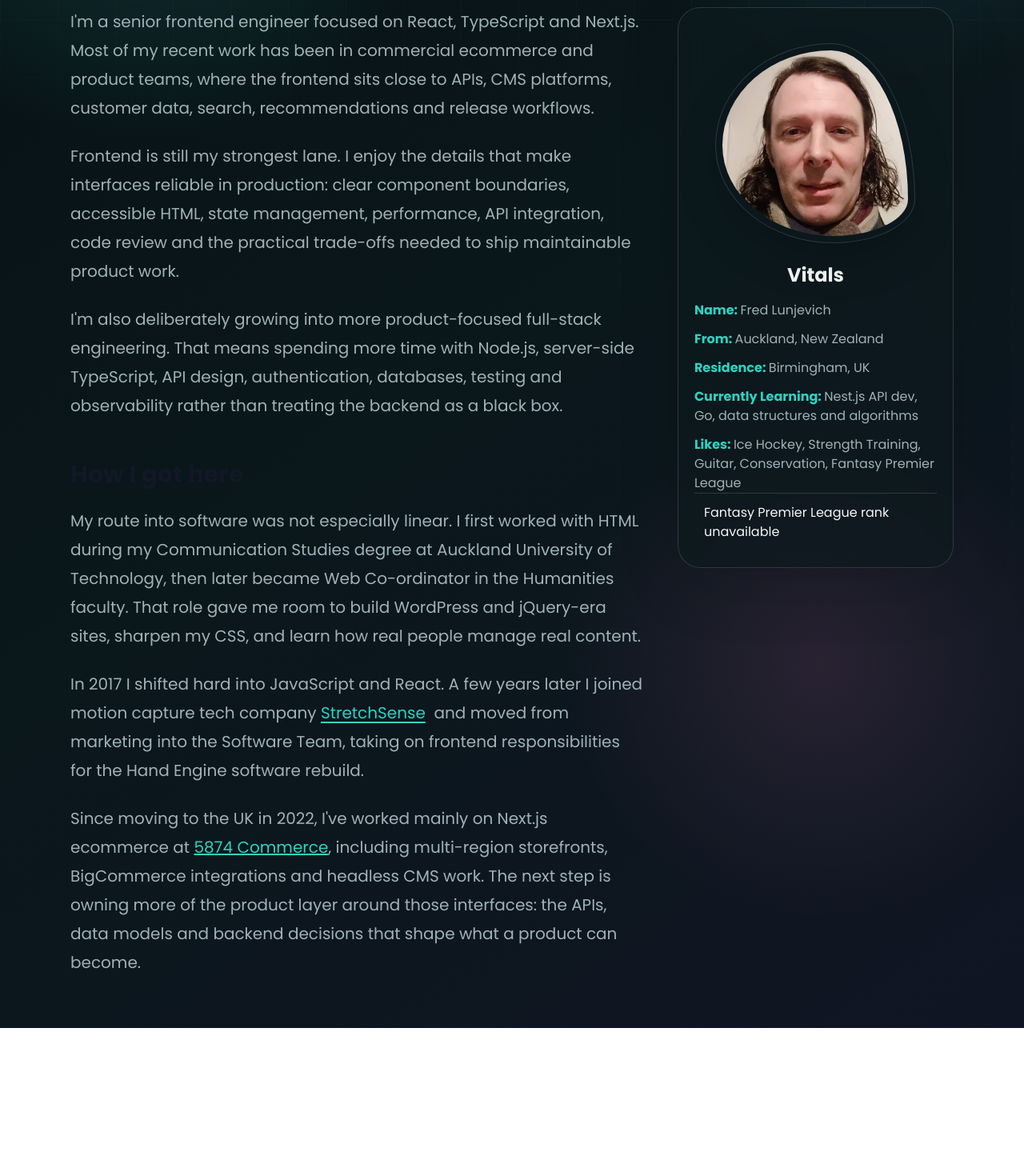
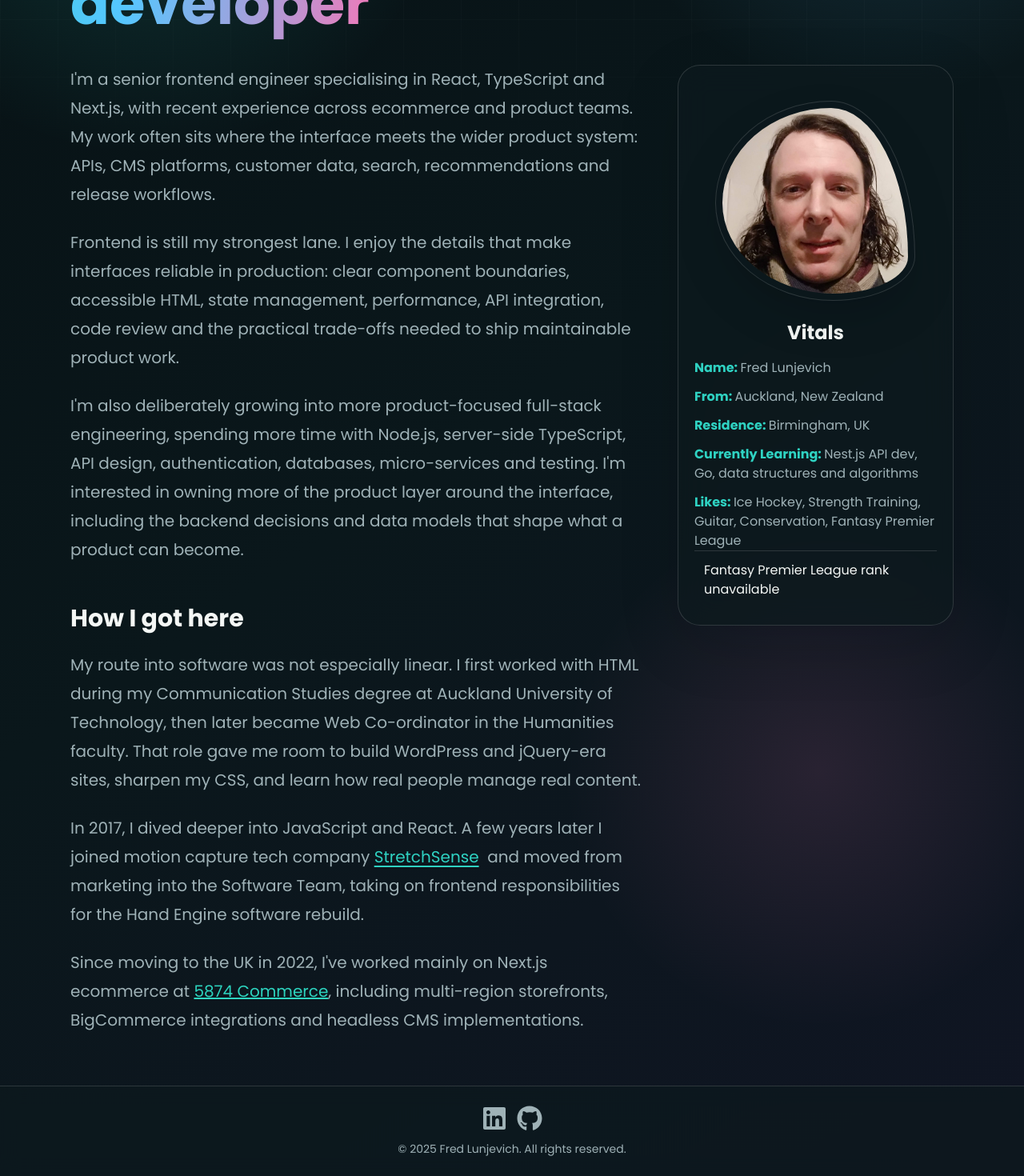
Before and after one commit to Floony7/next-blog-portfolio-2024, a Next.js app: page /about in a window 1280 px wide. Shown: the part 336-1806 px from the top of the page at 80% size. Before the commit the page ends 1621 px from the top, so only its background shows below. Built offline with nearby package versions, Linux system fonts and the light colour scheme; no server answers.

Commit message:
Updated pages, add footer

```diff
--- a/src/app/about/page.tsx
+++ b/src/app/about/page.tsx
@@ -6,18 +6,20 @@ export default function About() {
   return (
     <section className="site-width mb-16 mt-14">
       <p className="text-sm uppercase tracking-[0.22em] text-[var(--clr-muted)]">
-        About Fred
+        A bit about Fred
       </p>
       <h1 className="mt-3 text-5xl font-semibold sm:text-7xl">
-        Frontend depth, fuller product ownership.
+        From disillusioned digital marketer to{" "}
+        <span className="gradient-text">thriving developer</span>
       </h1>
       <article className="mt-10 grid gap-10 lg:grid-cols-[minmax(0,1fr)_minmax(280px,0.48fr)] lg:items-start">
         <div className="prose prose-xl max-w-none text-[var(--clr-muted)]">
           <p>
-            I&apos;m a senior frontend engineer focused on React, TypeScript and
-            Next.js. Most of my recent work has been in commercial ecommerce and
-            product teams, where the frontend sits close to APIs, CMS platforms,
-            customer data, search, recommendations and release workflows.
+            I&apos;m a senior frontend engineer specialising in React,
+            TypeScript and Next.js, with recent experience across ecommerce and
+            product teams. My work often sits where the interface meets the
+            wider product system: APIs, CMS platforms, customer data, search,
+            recommendations and release workflows.
           </p>
           <p>
             Frontend is still my strongest lane. I enjoy the details that make
@@ -28,10 +30,11 @@ export default function About() {
           </p>
           <p>
             I&apos;m also deliberately growing into more product-focused
-            full-stack engineering. That means spending more time with Node.js,
-            server-side TypeScript, API design, authentication, databases,
-            testing and observability rather than treating the backend as a
-            black box.
+            full-stack engineering, spending more time with Node.js, server-side
+            TypeScript, API design, authentication, databases, micro-services
+            and testing. I&apos;m interested in owning more of the product layer
+            around the interface, including the backend decisions and data
+            models that shape what a product can become.
           </p>
           <h3>How I got here</h3>
           <p>
@@ -43,7 +46,7 @@ export default function About() {
             real content.
           </p>
           <p>
-            In 2017 I shifted hard into JavaScript and React. A few years later
+            In 2017, I dived deeper into JavaScript and React. A few years later
             I joined motion capture tech company&nbsp;
             <a
               href="https://stretchsense.com/"
@@ -62,9 +65,7 @@ export default function About() {
               5874 Commerce
             </a>
             , including multi-region storefronts, BigCommerce integrations and
-            headless CMS work. The next step is owning more of the product layer
-            around those interfaces: the APIs, data models and backend decisions
-            that shape what a product can become.
+            headless CMS implementations.
           </p>
         </div>
         <aside className="flex flex-col items-center">
--- a/src/app/blog/page.tsx
+++ b/src/app/blog/page.tsx
@@ -11,17 +11,17 @@ export default function Blog() {
           </p>
           <h1 className="mt-3 text-5xl font-semibold sm:text-7xl">Writing</h1>
           <p className="mt-5 max-w-xl text-xl leading-relaxed text-[var(--clr-muted)]">
-            Practical notes on frontend engineering, product trade-offs, AI and
-            the bits of web development that are worth thinking about twice.
+            Practical notes, observations, insights and the odd complaint from
+            my journey as a software engineer.
           </p>
           <div className="mt-7 flex flex-wrap gap-2">
-            {tags.length > 0 ? (
-              tags.map((tag) => (
-                <span className="soft-tag" key={tag}>
-                  {tag}
-                </span>
-              ))
-            ) : null}
+            {tags.length > 0
+              ? tags.map((tag) => (
+                  <span className="soft-tag" key={tag}>
+                    {tag}
+                  </span>
+                ))
+              : null}
           </div>
         </aside>
         <div className="glass-panel rounded-[1.75rem] p-5 sm:p-7">
--- a/src/app/globals.css
+++ b/src/app/globals.css
@@ -90,7 +90,7 @@ h3,
 h4,
 h5,
 h6 {
-  color: var(--clr-text);
+  color: var(--clr-text) !important;
 }
 
 .site-width {
@@ -214,28 +214,3 @@ code {
   background: color-mix(in srgb, var(--clr-surface) 72%, transparent);
   @apply inline-flex items-center rounded-full px-3 py-1 text-sm;
 }
-
-/*
-@media (prefers-color-scheme: dark) {
-  :root {
-    --foreground-rgb: 255, 255, 255;
-    --background-start-rgb: 0, 0, 0;
-    --background-end-rgb: 0, 0, 0;
-  }
-}
-
-body {
-  color: rgb(var(--foreground-rgb));
-  background: linear-gradient(
-      to bottom,
-      transparent,
-      rgb(var(--background-end-rgb))
-    )
-    rgb(var(--background-start-rgb));
-}
-
-@layer utilities {
-  .text-balance {
-    text-wrap: balance;
-  }
-} */
--- a/src/app/layout.tsx
+++ b/src/app/layout.tsx
@@ -1,6 +1,7 @@
 import type { Metadata } from "next";
 import "./globals.css";
 import Navbar from "@/components/navbar";
+import Footer from "@/components/footer";
 import { poppins } from "@/lib/utils";
 
 export const metadata: Metadata = {
@@ -16,7 +17,9 @@ export default function RootLayout({
 }>) {
   return (
     <html lang="en" className="dark" suppressHydrationWarning>
-      <body className={`aurora-shell min-h-screen ${poppins.className}`}>
+      <body
+        className={`aurora-shell flex min-h-screen flex-col ${poppins.className}`}
+      >
         <script
           dangerouslySetInnerHTML={{
             __html: `
@@ -28,8 +31,8 @@ export default function RootLayout({
           }}
         />
         <Navbar />
-        <main>{children}</main>
-        {/* <Footer /> */}
+        <main className="flex-1">{children}</main>
+        <Footer />
       </body>
     </html>
   );
--- a/src/app/portfolio/page.tsx
+++ b/src/app/portfolio/page.tsx
@@ -12,14 +12,12 @@ export default function Portfolio() {
         <p className="mt-5 max-w-3xl text-xl leading-relaxed text-[var(--clr-muted)]">
           Selected frontend and product engineering work across React,
           TypeScript, Next.js, ecommerce, CMS integrations and interface-heavy
-          software. The strongest examples lead with production frontend depth;
-          newer work shows the direction I&apos;m taking into fuller product and
-          backend ownership.
+          software.
         </p>
         <div className="mt-10">
-        {projectsData.map((project) => (
-          <PortfolioItem key={project.id} project={project} />
-        ))}
+          {projectsData.map((project) => (
+            <PortfolioItem key={project.id} project={project} />
+          ))}
         </div>
       </section>
     </section>
--- a/src/components/footer.tsx
+++ b/src/components/footer.tsx
@@ -1,7 +1,16 @@
+import SocialLinks from "./social-links";
+
 export default function Footer() {
   return (
-    <footer className="sticky bottom-0 bg-slate-700 min-h-10">
-      <section className="w-6/12 mx-auto p-6">Footer</section>
+    <footer className="z-10 h-auto w-full shrink-0 grow-0 basis-auto border-t border-[var(--clr-border)] bg-[var(--clr-surface)] py-4 backdrop-blur-md sm:py-6">
+      <section className="site-width flex flex-col items-center justify-center gap-3 text-center text-sm text-[var(--clr-muted)]">
+        <div>
+          <SocialLinks iconSize={2} />
+        </div>
+        <p>
+          &copy; {new Date().getFullYear()} Fred Lunjevich. All rights reserved.
+        </p>
+      </section>
     </footer>
   );
 }
```
